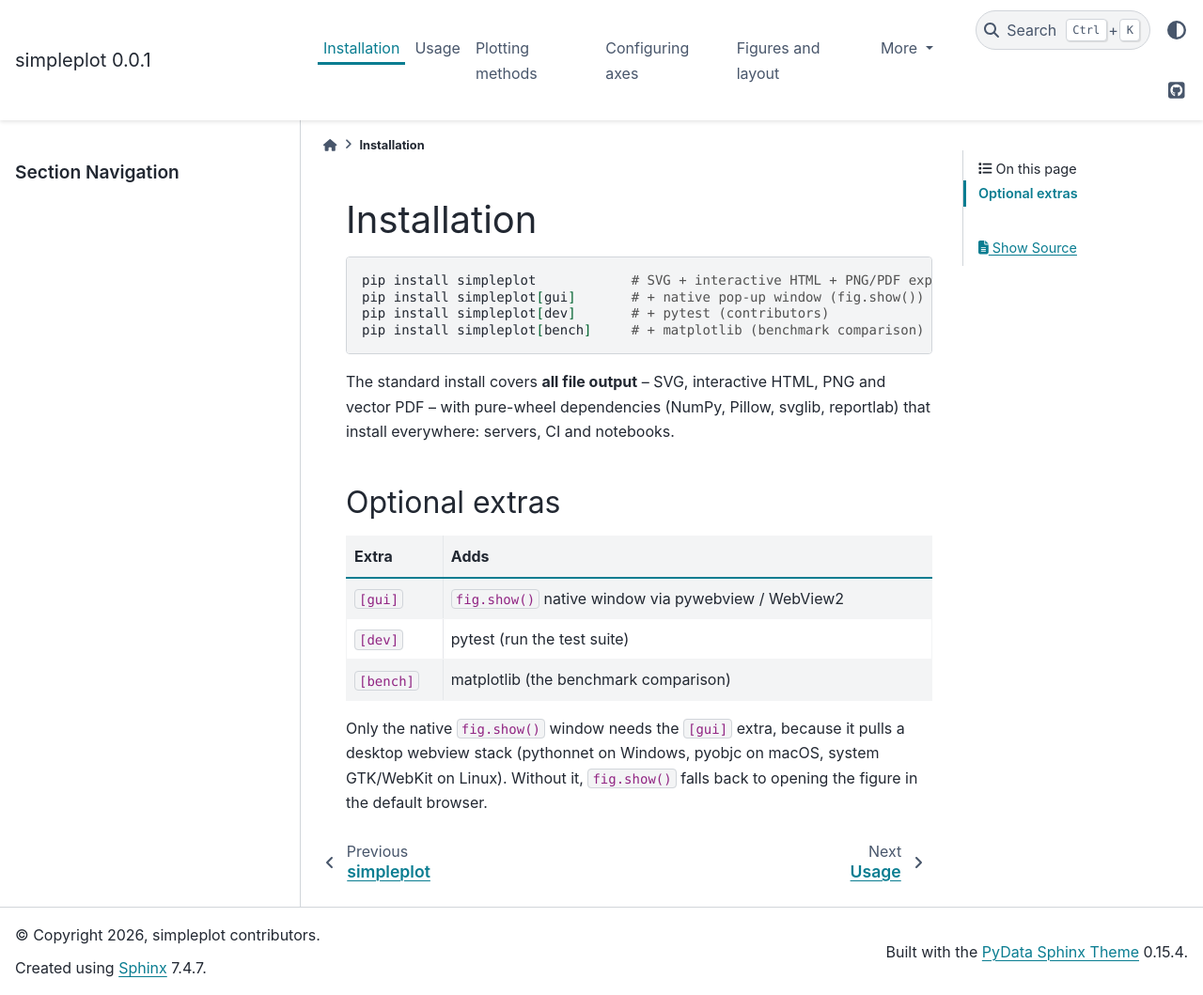
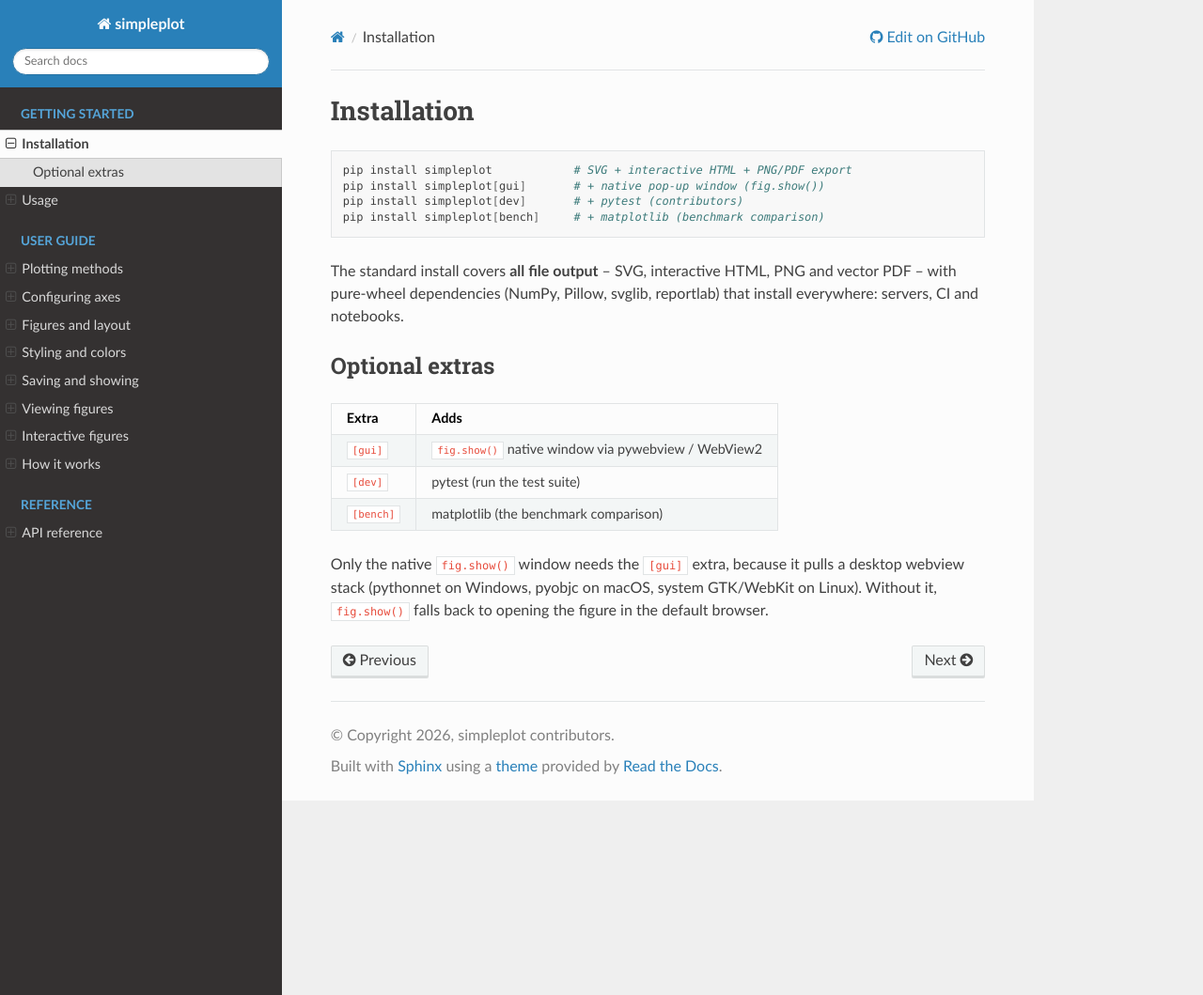
Before and after one commit to cryocliff/simpleplot, a Sphinx documentation site: the page built from docs/installation.rst, in a window 1280 px wide and 1059 px high. Shown: the whole window at 94% size. Built offline with Sphinx 7.4.7 and the Read the Docs theme 3.1.0, drawn with Linux system fonts in a browser that asks for light colours; pages that are not in the unit, such as notebooks, are missing from menus.

Commit message:
RTD theme

```diff
--- a/docs/conf.py
+++ b/docs/conf.py
@@ -42,14 +42,22 @@ html_static_path = ["_static"]
 # errors) and still catch real documentation problems.
 suppress_warnings = ["config.cache"]
 
-# -- HTML output (pydata theme, like the matplotlib docs) ---------------------
-html_theme = "pydata_sphinx_theme"
+# -- HTML output (Read the Docs theme) ----------------------------------------
+html_theme = "sphinx_rtd_theme"
 html_title = f"simpleplot {version}"
 html_theme_options = {
-    "show_prev_next": True,
-    "navigation_with_keys": True,
-    "github_url": "https://github.com/simpleplot/simpleplot",
-    "icon_links": [],
+    "collapse_navigation": False,
+    "navigation_depth": 3,
+    "prev_next_buttons_location": "bottom",
+    "style_external_links": True,
+}
+# "Edit on GitHub" / source links in the RTD theme header.
+html_context = {
+    "display_github": True,
+    "github_user": "simpleplot",
+    "github_repo": "simpleplot",
+    "github_version": "main",
+    "conf_py_path": "/docs/",
 }
 
 
--- a/docs/requirements.txt
+++ b/docs/requirements.txt
@@ -1,5 +1,5 @@
 sphinx>=7
 sphinx-gallery>=0.15
-pydata-sphinx-theme>=0.15
+sphinx-rtd-theme>=2.0
 numpy>=1.21
 pillow>=9
```
